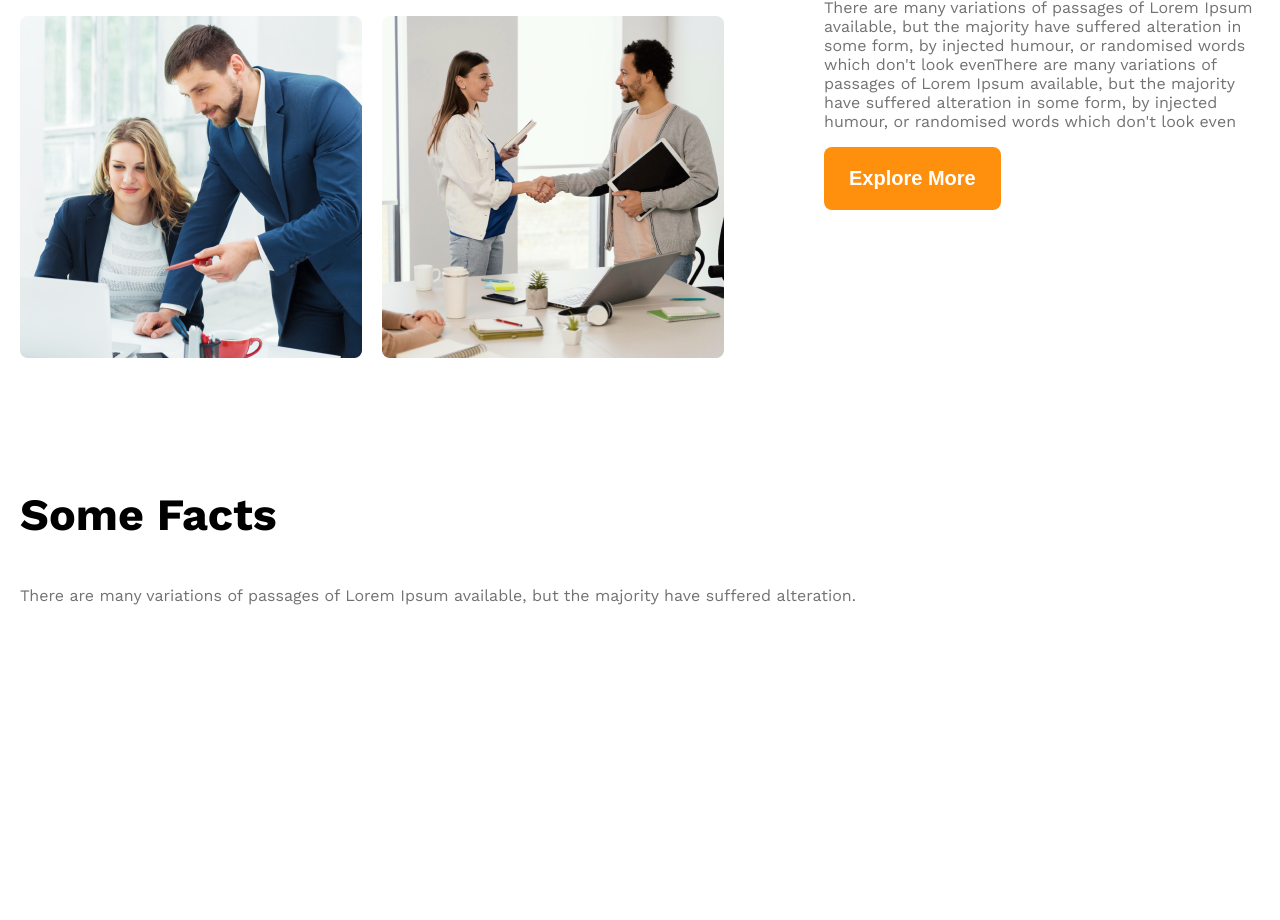
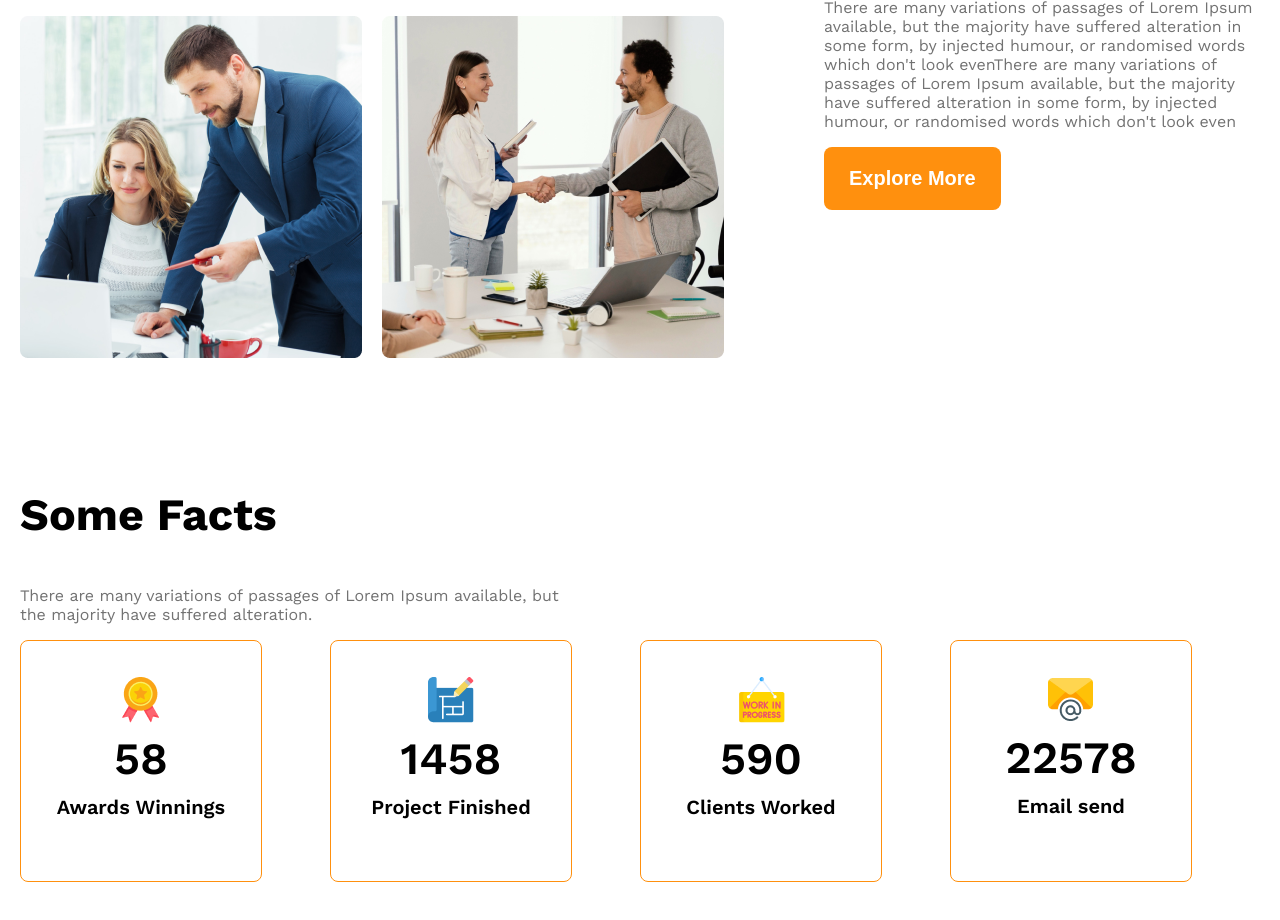
Before and after one commit to parvezahmed2/g3-architects-website, a plain HTML site: page index.html in a window 1280 px wide. Shown: the part 1660-2580 px from the top of the page. Before the commit the page ends 2551 px from the top, so only its background shows below. Drawn offline with nearby package versions, Linux system fonts and the light colour scheme.

Commit message:
added fact card

```diff
--- a/index.html
+++ b/index.html
@@ -49,30 +49,41 @@
             <h3 class="section-title">
                 Some Facts
             </h3>
-            <p class="text-light-gray">
+            <p class="text-light-gray fact-description">
                 There are many variations of passages of Lorem Ipsum available, but the majority have suffered alteration.
             </p>
             <div class="facts-container">
                 <!-- .fact*4>img+h4.fact-number+h4.fact-name -->
-                <div class="fact">
-                    <img src="" alt="">
-                    <h4 class="fact-number"></h4>
-                    <h4 class="fact-name"></h4>
+
+
+                <div class="fact-card display-flex">
+                    <div>
+                        <img src="images/icons/ribon.png" alt="">
+                    <h4 class="fact-number">58</h4>
+                    <h4 class="fact-name">Awards Winnings </h4>
+                    </div>
                 </div>
-                <div class="fact">
-                    <img src="" alt="">
-                    <h4 class="fact-number"></h4>
-                    <h4 class="fact-name"></h4>
+
+                <div class="fact-card display-flex">
+                    <div>
+                        <img src="images/icons/projects.png" alt="">
+                    <h4 class="fact-number">1458</h4>
+                    <h4 class="fact-name">Project Finished</h4>
+                    </div>
                 </div>
-                <div class="fact">
-                    <img src="" alt="">
-                    <h4 class="fact-number"></h4>
-                    <h4 class="fact-name"></h4>
+                <div class="fact-card display-flex">
+                    <div>
+                        <img src="images/icons/customers.png" alt="">
+                    <h4 class="fact-number">590</h4>
+                    <h4 class="fact-name">Clients Worked </h4>
+                    </div>
                 </div>
-                <div class="fact">
-                    <img src="" alt="">
-                    <h4 class="fact-number"></h4>
-                    <h4 class="fact-name"></h4>
+                <div class="fact-card display-flex">
+                    <div>
+                        <img src="images/icons/email.png" alt="">
+                    <h4 class="fact-number">22578</h4>
+                    <h4 class="fact-name">Email send </h4>
+                    </div>
                 </div>
             </div>
          </section>
--- a/styles/architect.css
+++ b/styles/architect.css
@@ -115,6 +115,37 @@ main > section{
 #quick-list{
     font-weight: 500;
 }
+
+/* some facts related styles  */
+.facts-container{
+    display: grid;
+    grid-template-columns: repeat(4, 1fr);
+
+}
+.fact-card{
+    border: 1px solid  #FF900E;
+    width: 240px;
+    height: 240px;
+    border-radius: 8px;
+    text-align: center;
+    align-items: center;
+    justify-content: center;
+}
+.fact-number{
+    font-size: 2.8rem;
+    font-weight: 600;
+    margin-top: 5px;
+    margin-bottom: 10px;
+}
+.fact-name{
+    font-size: 1.25rem;
+    font-weight: 600;
+    margin-top: 10px;
+}
+.fact-description{
+    max-width: 540px;
+}
+
 /* responsive media query  */
 @media screen and (max-width: 576px) {
     .navbar, .nav-link, .teams{
@@ -128,6 +159,7 @@ main > section{
     }
 }
 
+
 /* medium size device  */
 @media screen and (min-width: 576px) and (max-width: 992px) {
         .teams{
```
